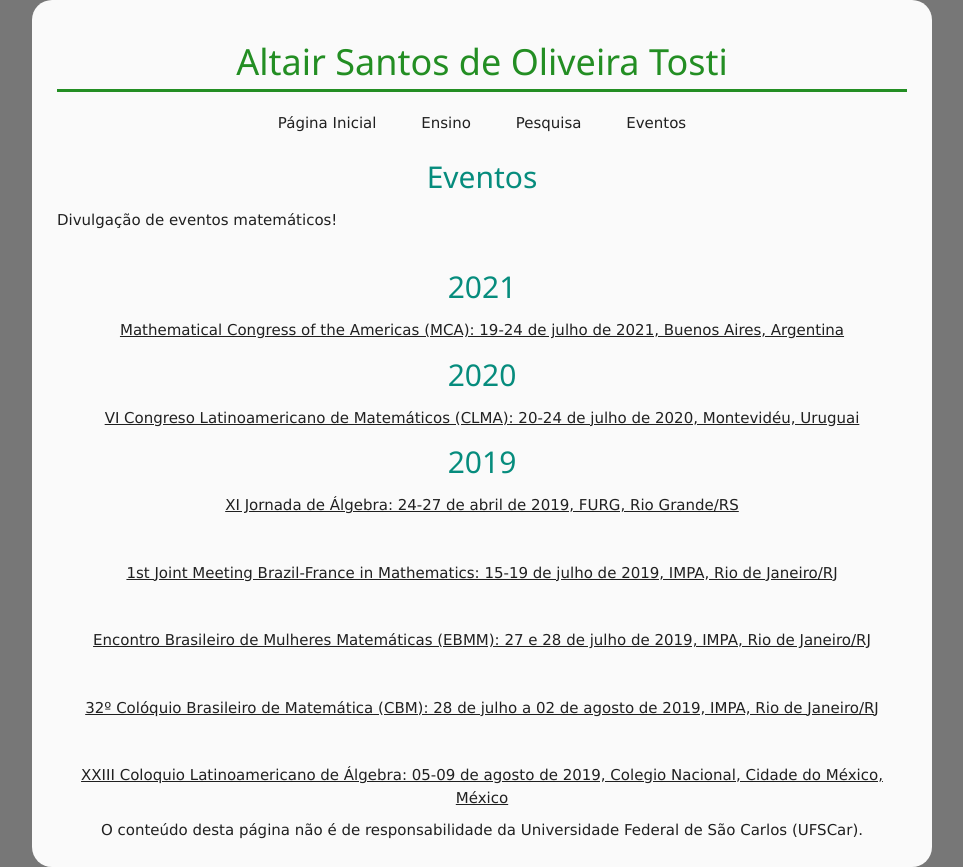
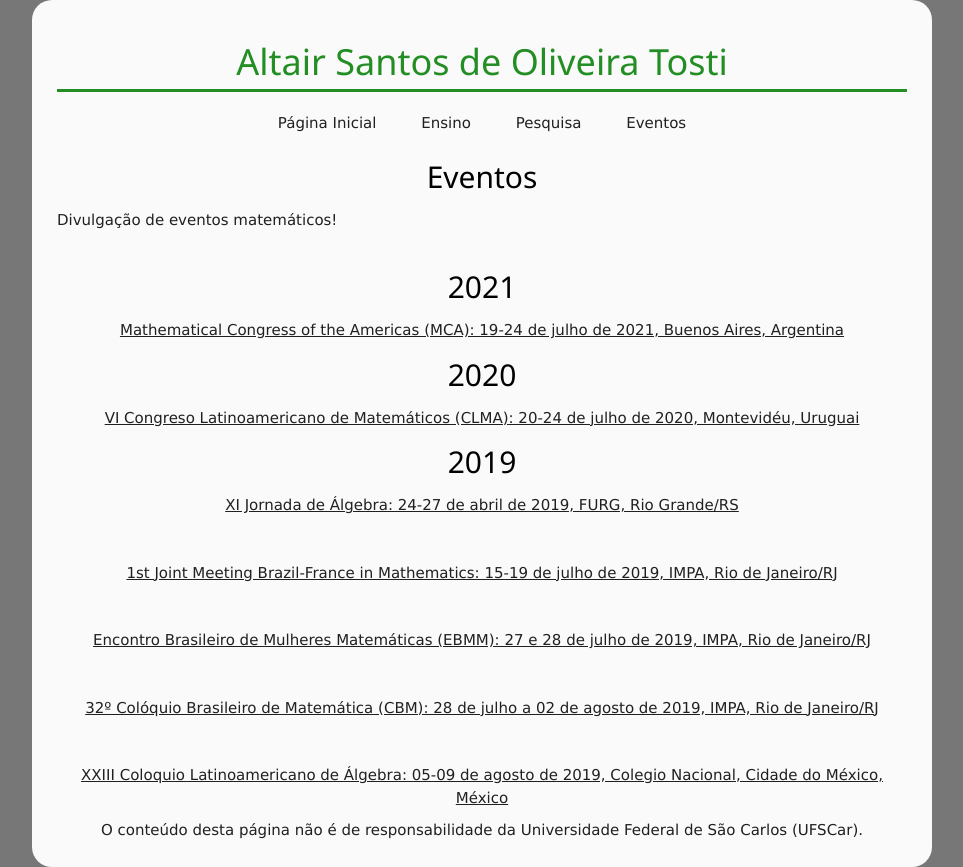
Before and after one commit to altairsot/altairsot.github.io, a PHP site: page /eventos.html in a window 1280 px wide. Shown: the whole page, without its empty margins (158-1121 px from the left). Run offline with PHP 8.4, Linux system fonts and the light colour scheme.

Commit message:
Update estilo.css

```diff
--- a/css/estilo.css
+++ b/css/estilo.css
@@ -58,7 +58,7 @@ text-align: center;
 h2
 {
 font: Verdana, sans-serif;
-color: #068c7d;
+color: #000000;
 text-align: center;
 }
 
```
